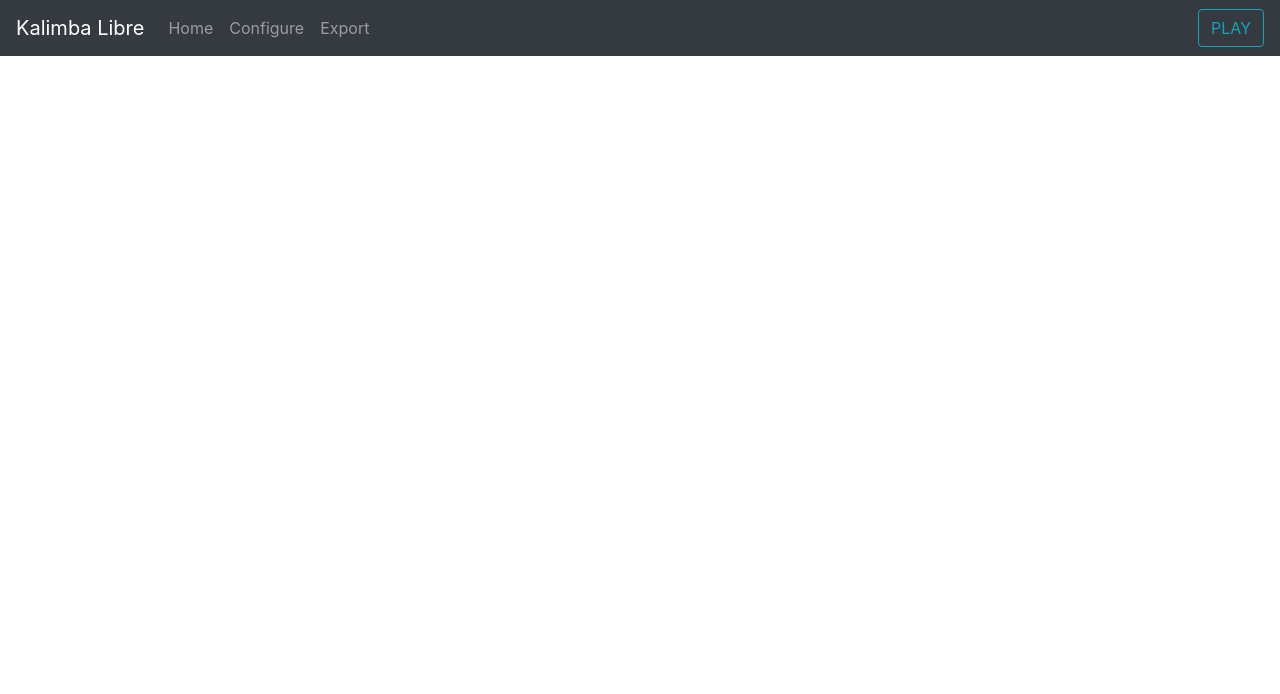
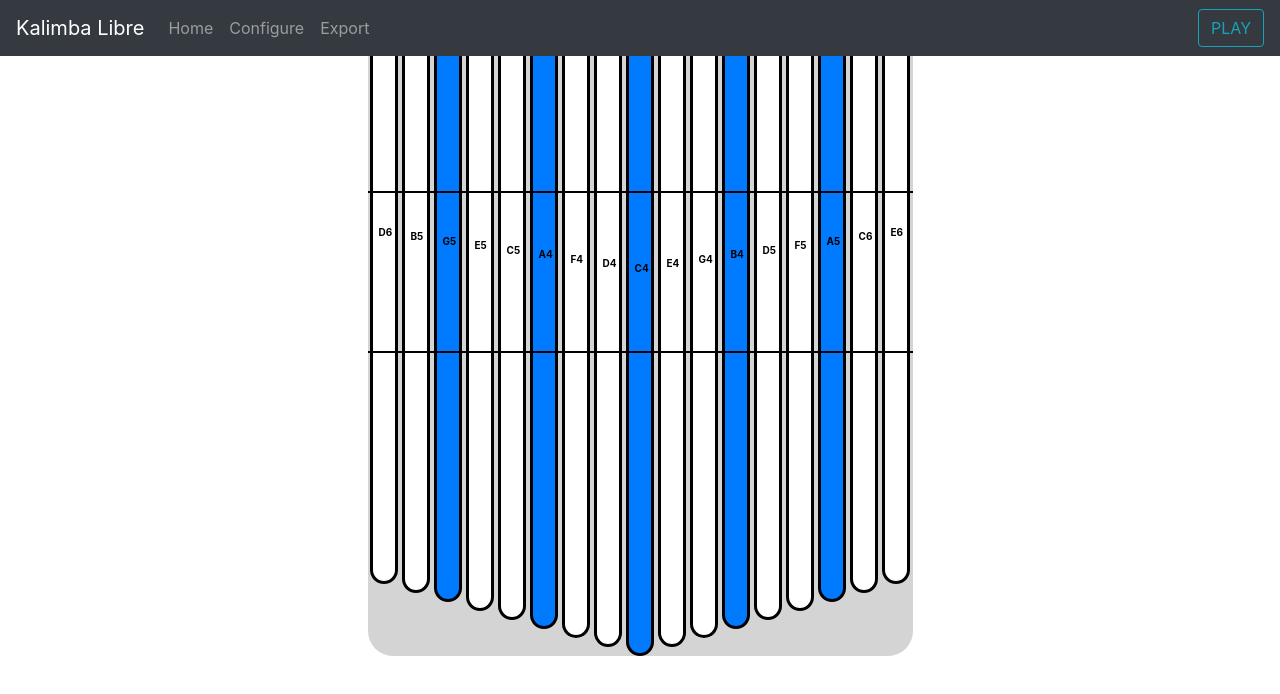
Before and after one commit to oakleyaidan21/KalimbaLibre, a React (Create React App) app: page /config in a window 1280 px wide. Shown: the top 694 px of the page. Built offline with nearby package versions, Linux system fonts and the light colour scheme.

Commit message:
created info component for explanation of pages

```diff
--- a/src/App.js
+++ b/src/App.js
@@ -7,8 +7,7 @@ import Form from "react-bootstrap/Form";
 import Button from "react-bootstrap/Button";
 import "./App.css";
 import AbcjsContainer from "./components/abcjsContainer";
-import MIDISounds from "midi-sounds-react";
-import {Router, Link} from "@reach/router";
+
 
 class App extends Component {
   state = {
@@ -50,7 +49,7 @@ class App extends Component {
 
           </Form>
         </Navbar>
-
+        {/* <InfoContainer desc={"First container"}></InfoContainer>  */}
         <Selector style={{ topMargin: "0px" }} />
         <Holder onLastPassUp={this.handleLastPassUp} />
         {this.state.renderAbcjs ? (
@@ -59,8 +58,7 @@ class App extends Component {
             song={this.state.song}
           />
         ) : null}
-        {/* will not display */}
-        <MIDISounds style={{display: "none"}} ref={(ref) => (this.midiSounds = ref)} appElementName="root" instruments={[3]}/>
+
       </div>
     );
   }
--- a/src/components/config.jsx
+++ b/src/components/config.jsx
@@ -3,12 +3,13 @@ import Navbar from "react-bootstrap/Navbar";
 import Nav from "react-bootstrap/Nav";
 import Form from "react-bootstrap/Form";
 import Button from "react-bootstrap/Button";
-import {Router, Link} from "@reach/router";
+import Holder from "./holder";
 
 class Config extends Component {
     state = {  }
     render() {
         return (
+            <div className="config">
                 <Navbar bg="dark" variant="dark">
             <Navbar.Brand href="localhost:3000">Kalimba Libre</Navbar.Brand>
                 <Nav className="mr-auto">
@@ -23,6 +24,8 @@ class Config extends Component {
 
                 </Form>
             </Navbar>
+            <Holder />
+            </div>
         );
     }
 }
--- a/src/components/tiles.jsx
+++ b/src/components/tiles.jsx
@@ -45,7 +45,7 @@ class Tile extends Component {
             float: "left",
             background: this.props.color + ")",
             width: "28px",
-            height: 480 + this.props.len * 9,
+            height: 700 + this.props.len * 9,
             border: "3px solid black",
             margin: "2px",
             borderRadius: "25px"
--- a/src/index.js
+++ b/src/index.js
@@ -4,7 +4,7 @@ import "./index.css";
 import App from "./App";
 import * as serviceWorker from "./serviceWorker";
 import "bootstrap/dist/css/bootstrap.min.css";
-import {Router, Link} from "@reach/router";
+import {Router} from "@reach/router";
 import Config from "./components/config";
 
 
@@ -19,6 +19,8 @@ ReactDOM.render(
     document.getElementById("root")
 );
 
+var myDiv = document.getElementById("holder");
+myDiv.scrollTop = myDiv.scrollHeight;
 
 // If you want your app to work offline and load faster, you can change
 // unregister() to register() below. Note this comes with some pitfalls.
```
Also changed, not shown: src/components/infoContainer.jsx (added, +16 -0 lines). Lines whose indentation alone changed are shown as unchanged.
